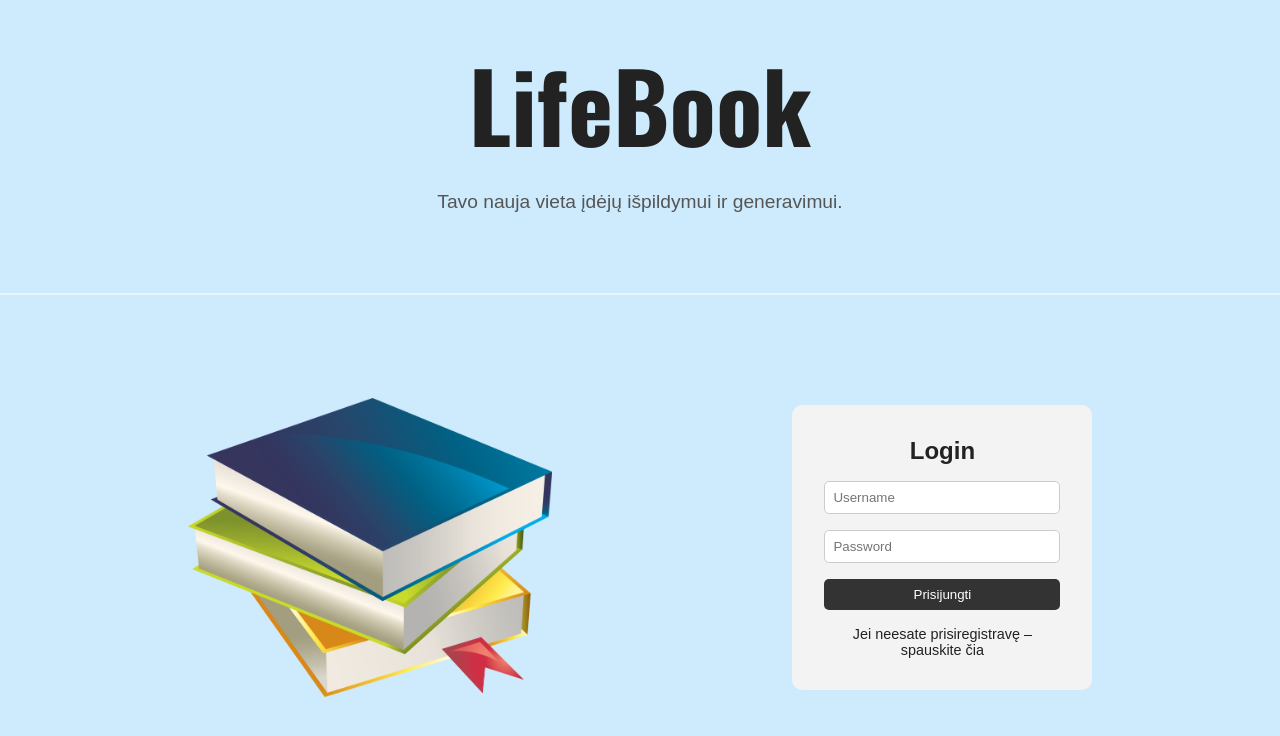
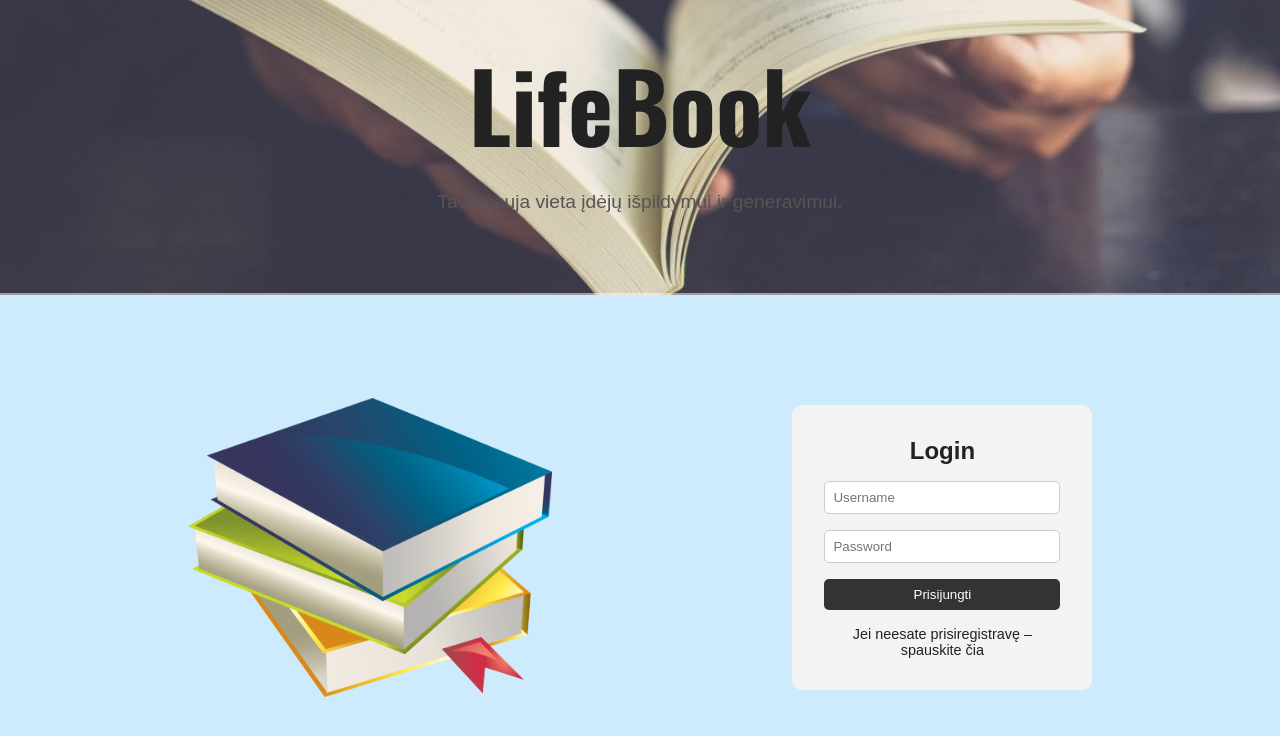
Before and after one commit to fAntomlt/baigiamasisdarbas, a React (Vite) app: page / in a window 1280 px wide. Shown: the top 736 px of the page. Built offline with nearby package versions, Linux system fonts and the light colour scheme.

Commit message:
Added background foto

```diff
--- a/src/pages/AuthPage.jsx
+++ b/src/pages/AuthPage.jsx
@@ -2,6 +2,7 @@ import React from 'react';
 import styled from 'styled-components';
 import LoginForm from '../components/organisms/LoginForm';
 import bookImage from '../assets/book.png';
+import topSectionBg from '../assets/topsectionpic.jpg';
 
 const Wrapper = styled.div`
   display: flex;
@@ -48,12 +49,21 @@ const Divider = styled.div`
   opacity: 50%;
 `
 
+const TopSection = styled.div`
+  background-image: url(${topSectionBg});
+  background-size: cover;
+  background-position: center;
+  text-align: center;
+`;
+
 const AuthPage = () => {
   return (
     <Wrapper>
-      <Header>LifeBook</Header>
-      <Subtext>Tavo nauja vieta įdėjų išpildymui ir generavimui.</Subtext>
+      <TopSection>
+        <Header>LifeBook</Header>
+        <Subtext>Tavo nauja vieta įdėjų išpildymui ir generavimui.</Subtext>
       <Divider></Divider>
+      </TopSection>
       <Content>
         <Image src={bookImage} alt="Book" />
         <LoginForm />
```
Also changed, not shown: src/assets/topsectionpic.jpg (added).
